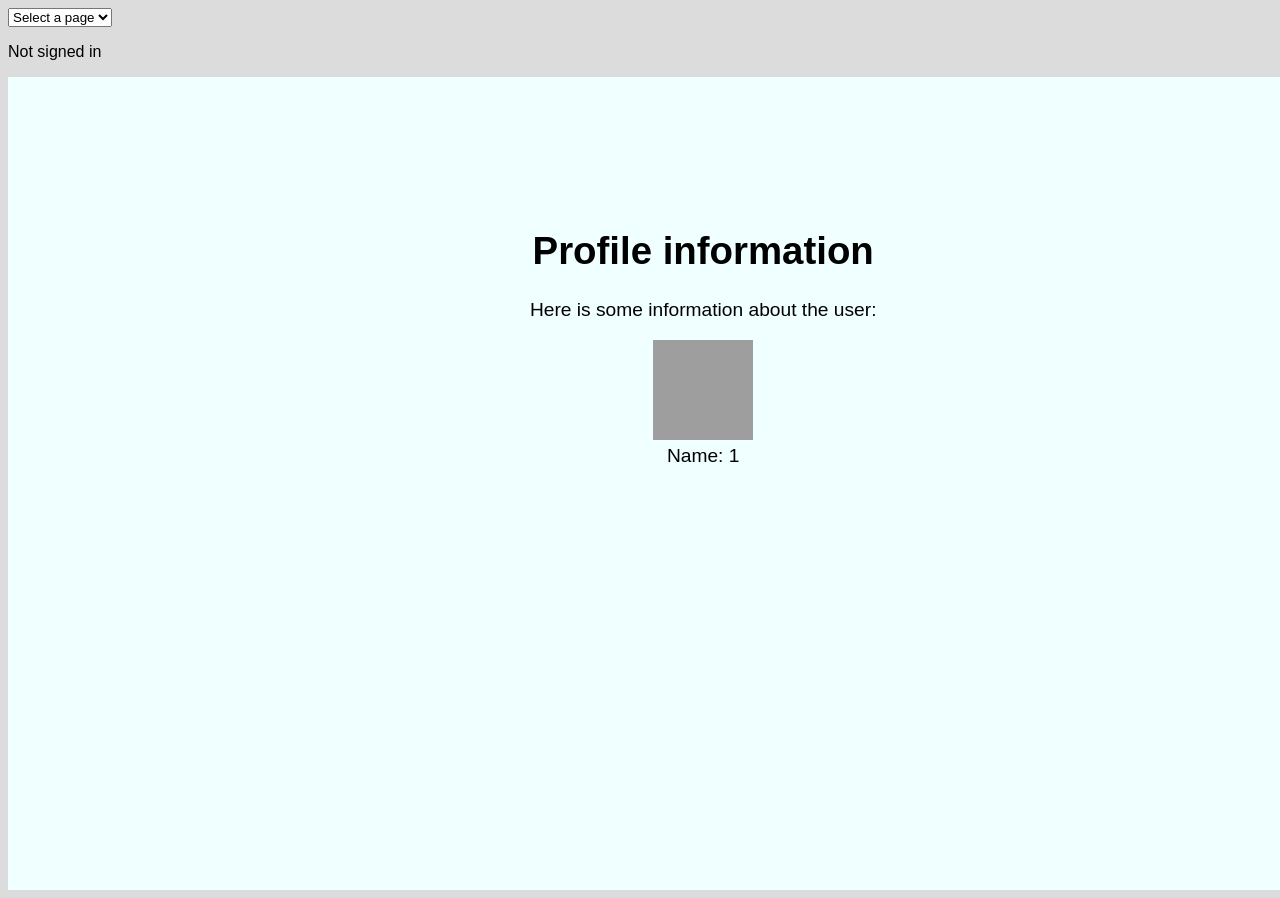
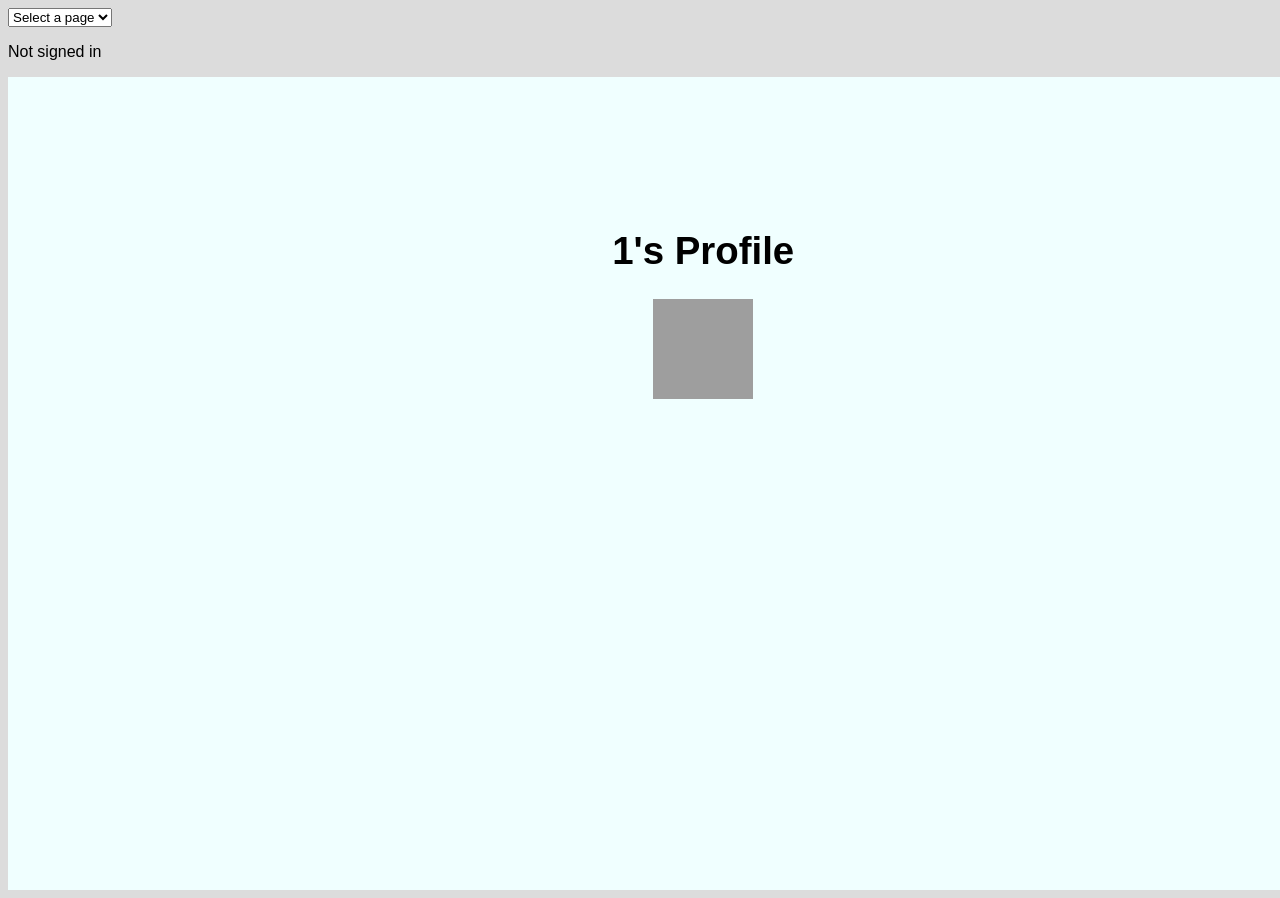
Before and after one commit to software-students-spring2024/2-web-app-exercise-snail-men, a Flask app: page /profile/1 in a window 1280 px wide; the page is wider, and only the part inside the window is pictured. Run offline with Flask 3, Linux system fonts and the light colour scheme; a database or web service that is not in the repository returns one stand-in record (values such as "Sample title"); some libraries are stand-ins or nearby versions; grey boxes are pictures that could not be loaded.

Commit message:
rearranged profile page content

```diff
--- a/templates/profile.html
+++ b/templates/profile.html
@@ -1,12 +1,8 @@
 {% extends 'profile-settings.html' %}
 
 {% block profile_content %}
-    <h1>Profile information</h1>
-    <p>Here is some information about the user:</p>
+    <h1>{{ profileName }}'s Profile</h1>
     <ul>
-        <!-- Will be done dynamically -->
         <img src={{pic}} alt="Profile Picture", width="100", height="100">
-
-        <li>Name: {{ profileName }}</li>
     </ul>
 {% endblock %}
```
